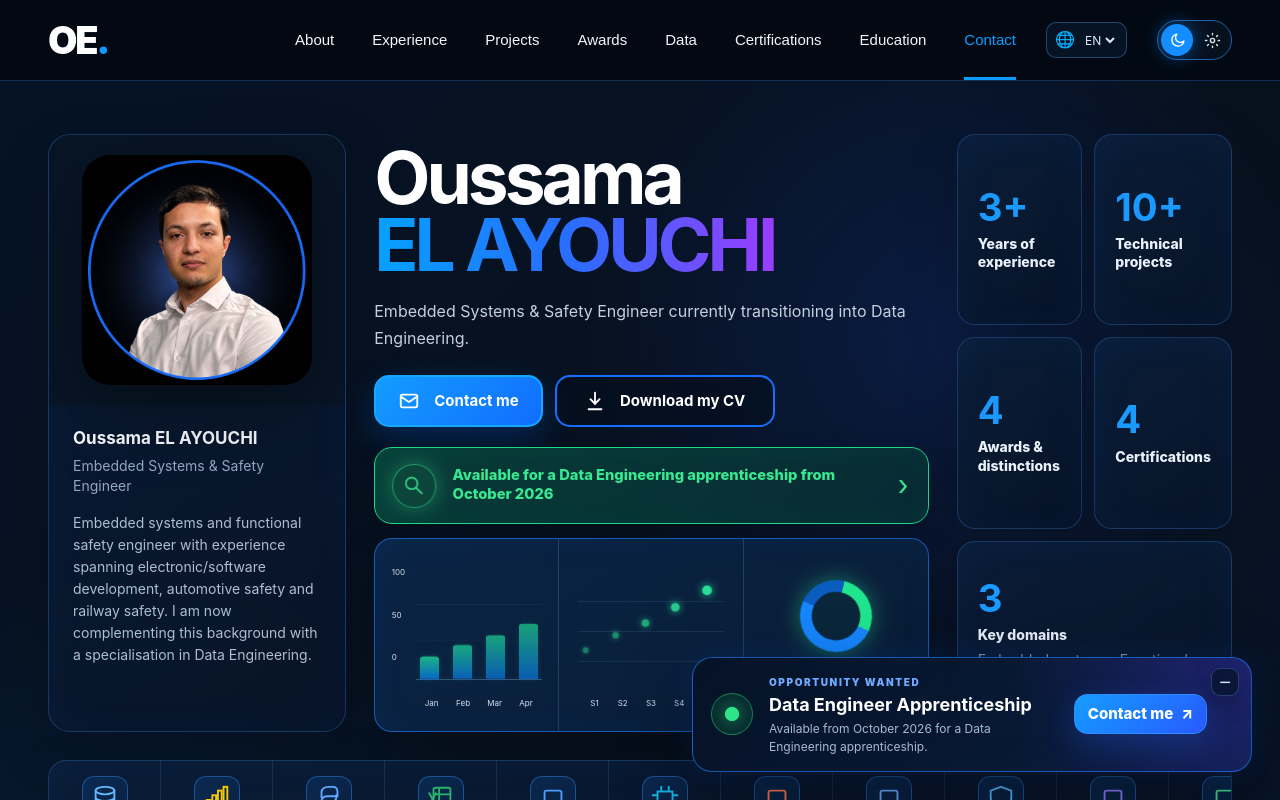
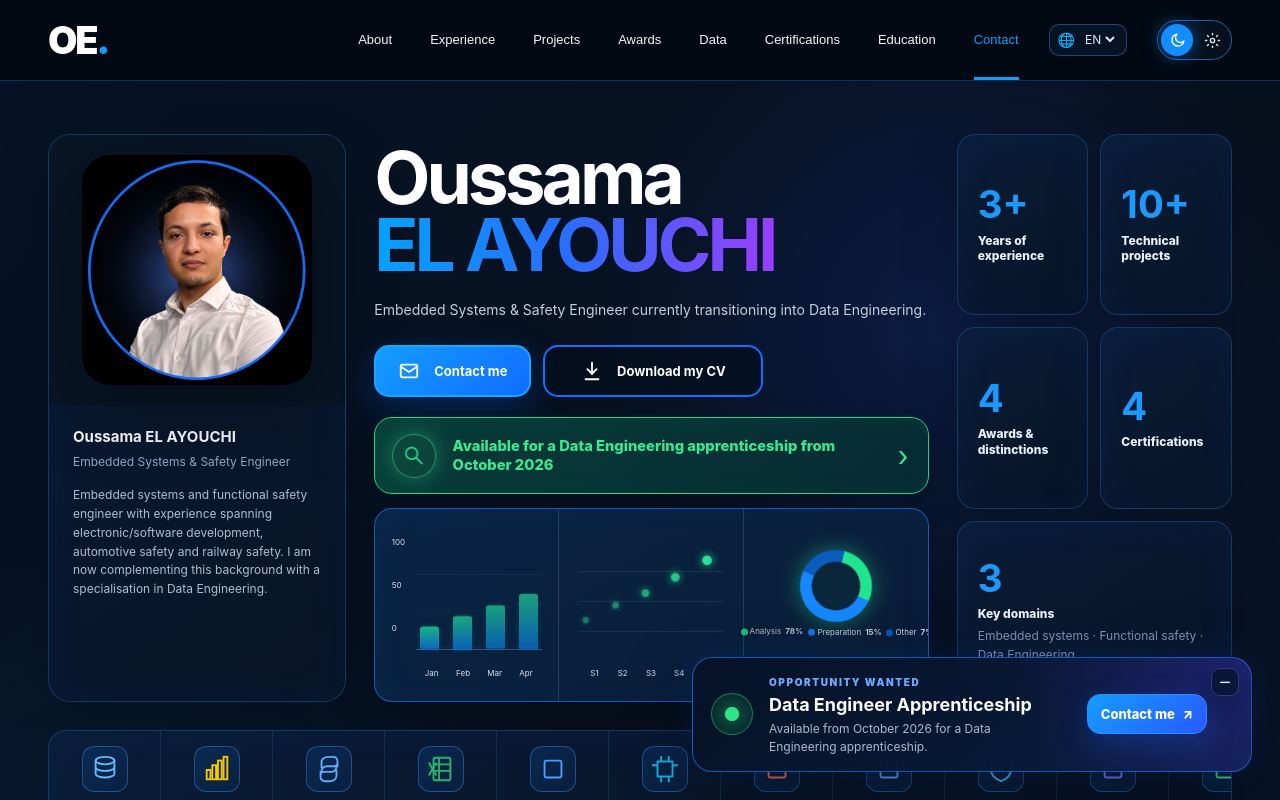
Before and after one commit to Oelayouchi/portfolio, a Next.js app: page / in a window 1280 px wide. Shown: the top 800 px of the page. Built offline with nearby package versions, Linux system fonts and the light colour scheme.

Commit message:
Reduce global portfolio typography by 2px

```diff
--- a/app/typography.css
+++ b/app/typography.css
@@ -1,11 +1,11 @@
 /* Système typographique global — cohérent et professionnel. */
-body{font-size:16px;line-height:1.6}
-.eyebrow,.mini,.date,.meta,.expHead span,.tags span,.homeIdentityCopy span,.homeIdentityCopy p,.homeHighlightCard span,.homeHighlightCard small,.homeTool strong,.homeCareerTitle span,.homeCareerItem p,.homeCareerItem em,.homeCareerItem small,.homeStageList b,.homeStageList small,.experienceDepartment,.experienceBlock h5,.parcelSubject h6,.projectPeriod,.projectType,.projectContent h4,.eduSection h4,.educationInstitution,.educationBullets p,.interestHint,.awardImagePlaceholder small,.awardContent p,.awardContent>span,.contactFormHeading>span,.contactForm label,.contactFormStatus,.contactForm input,.contactForm textarea,.contactForm input::placeholder,.contactForm textarea::placeholder{font-size:14px!important}
-.navlinks a,.mobileMenu a,.button,.homeHeroActions .button,.contactButton,.alternanceButton,.alternanceCta,.contactSubmitButton{font-size:15px!important}.navlinks a,.mobileMenu a{font-weight:400!important}.button,.homeHeroActions .button,.contactButton,.alternanceButton,.alternanceCta,.contactSubmitButton{min-height:52px;padding-left:22px;padding-right:22px;line-height:1.2}
-.copy,.contact p,.contactIntro>p,.contactFormHeading p,.experience p,.experience li,.projectContent li,.eduSection li,.card p,.dataPanel p,.aboutCard p,.aboutText,.projectDescription,.cert p,.edu span,.interestList span,.homeHeroIntro>p{font-size:16px!important;line-height:1.65}
-.homeIdentityCopy strong,.homeCareerItem strong{font-size:17px!important;line-height:1.35}.card h3,.cert h3,.awardContent h3,.interestCard strong,.experience h4,.expHead h3,.edu b,.homeCareerSearch strong{font-size:18px!important;line-height:1.35;font-weight:700}.educationShowcaseContent h3,.eduDetailed h3,.contactFormHeading h3{font-size:20px!important;line-height:1.3}
-.homeCareerTitle h2,.section>h2,.sectionTitle h2,.sectionHeader h2,.aboutSection h2,.experienceSection h2,.projectsSection h2,.awardsSection h2,.dataSection h2,.certificationsSection h2,.educationSection h2,.interestsSection h2,.contactSection h2,.educationShowcaseHeader h2,.interestsShowcaseHeader h2,.contactIntro h2{font-size:24px!important;line-height:1.25;letter-spacing:-.02em;font-weight:700}
-.homeHero small,.homeHero em,.section small,.section .meta,.section .date,.contactSection small,.projectsSection small,.awardsSection small,.dataSection small,.certificationsSection small,.educationSection small,.experienceSection small{font-size:14px!important}
+body{font-size:14px;line-height:1.6}
+.eyebrow,.mini,.date,.meta,.expHead span,.tags span,.homeIdentityCopy span,.homeIdentityCopy p,.homeHighlightCard span,.homeHighlightCard small,.homeTool strong,.homeCareerTitle span,.homeCareerItem p,.homeCareerItem em,.homeCareerItem small,.homeStageList b,.homeStageList small,.experienceDepartment,.experienceBlock h5,.parcelSubject h6,.projectPeriod,.projectType,.projectContent h4,.eduSection h4,.educationInstitution,.educationBullets p,.interestHint,.awardImagePlaceholder small,.awardContent p,.awardContent>span,.contactFormHeading>span,.contactForm label,.contactFormStatus,.contactForm input,.contactForm textarea,.contactForm input::placeholder,.contactForm textarea::placeholder{font-size:12px!important}
+.navlinks a,.mobileMenu a,.button,.homeHeroActions .button,.contactButton,.alternanceButton,.alternanceCta,.contactSubmitButton{font-size:13px!important}.navlinks a,.mobileMenu a{font-weight:400!important}.button,.homeHeroActions .button,.contactButton,.alternanceButton,.alternanceCta,.contactSubmitButton{min-height:52px;padding-left:22px;padding-right:22px;line-height:1.2}
+.copy,.contact p,.contactIntro>p,.contactFormHeading p,.experience p,.experience li,.projectContent li,.eduSection li,.card p,.dataPanel p,.aboutCard p,.aboutText,.projectDescription,.cert p,.edu span,.interestList span,.homeHeroIntro>p{font-size:14px!important;line-height:1.65}
+.homeIdentityCopy strong,.homeCareerItem strong{font-size:15px!important;line-height:1.35}.card h3,.cert h3,.awardContent h3,.interestCard strong,.experience h4,.expHead h3,.edu b,.homeCareerSearch strong{font-size:16px!important;line-height:1.35;font-weight:700}.educationShowcaseContent h3,.eduDetailed h3,.contactFormHeading h3{font-size:18px!important;line-height:1.3}
+.homeCareerTitle h2,.section>h2,.sectionTitle h2,.sectionHeader h2,.aboutSection h2,.experienceSection h2,.projectsSection h2,.awardsSection h2,.dataSection h2,.certificationsSection h2,.educationSection h2,.interestsSection h2,.contactSection h2,.educationShowcaseHeader h2,.interestsShowcaseHeader h2,.contactIntro h2{font-size:22px!important;line-height:1.25;letter-spacing:-.02em;font-weight:700}
+.homeHero small,.homeHero em,.section small,.section .meta,.section .date,.contactSection small,.projectsSection small,.awardsSection small,.dataSection small,.certificationsSection small,.educationSection small,.experienceSection small{font-size:12px!important}
 .homeIdentityCopy{padding:22px 24px 24px}.homeHighlightCard{padding:20px}.homeCareerItem{min-height:242px;padding:22px 16px 20px}.card,.cert div,.dataPanel,.aboutCard{padding-top:24px;padding-bottom:24px}.educationShowcaseCard{padding:26px}.contactFormPanel{padding:30px}
 
-@media(max-width:760px){.button,.homeHeroActions .button,.contactButton,.alternanceButton,.alternanceCta,.contactSubmitButton{min-height:50px;font-size:14px!important}.copy,.contact p,.contactIntro>p,.experience p,.experience li,.projectContent li,.eduSection li,.card p,.dataPanel p,.aboutCard p,.aboutText,.projectDescription,.cert p,.edu span,.interestList span,.homeHeroIntro>p{font-size:15px!important}.homeCareerItem{min-height:0}.homeCareerTitle h2,.section>h2,.sectionTitle h2,.sectionHeader h2,.aboutSection h2,.experienceSection h2,.projectsSection h2,.awardsSection h2,.dataSection h2,.certificationsSection h2,.educationSection h2,.interestsSection h2,.contactSection h2,.educationShowcaseHeader h2,.interestsShowcaseHeader h2,.contactIntro h2{font-size:24px!important}}
+@media(max-width:760px){.button,.homeHeroActions .button,.contactButton,.alternanceButton,.alternanceCta,.contactSubmitButton{min-height:50px;font-size:12px!important}.copy,.contact p,.contactIntro>p,.experience p,.experience li,.projectContent li,.eduSection li,.card p,.dataPanel p,.aboutCard p,.aboutText,.projectDescription,.cert p,.edu span,.interestList span,.homeHeroIntro>p{font-size:13px!important}.homeCareerItem{min-height:0}.homeCareerTitle h2,.section>h2,.sectionTitle h2,.sectionHeader h2,.aboutSection h2,.experienceSection h2,.projectsSection h2,.awardsSection h2,.dataSection h2,.certificationsSection h2,.educationSection h2,.interestsSection h2,.contactSection h2,.educationShowcaseHeader h2,.interestsShowcaseHeader h2,.contactIntro h2{font-size:22px!important}}
```
